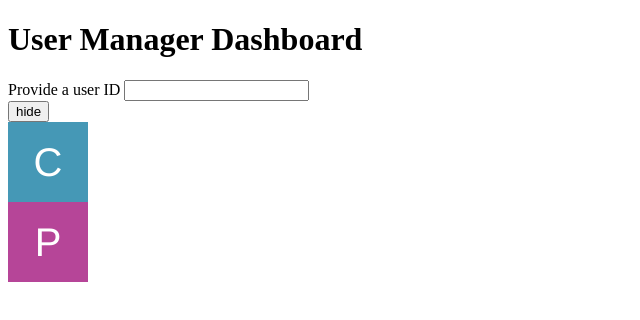
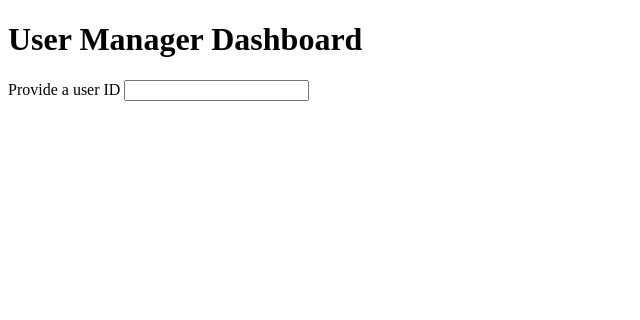
Before and after one commit to JamieVaughn/user-mgr, a plain HTML site: page index.html in a window 1280 px wide. Shown: the whole page, without its empty margins (0-640 px from the left). Drawn offline with Linux system fonts and the light colour scheme.

Commit message:
hide animation

```diff
--- a/index.html
+++ b/index.html
@@ -26,7 +26,7 @@
 
         </output>
     </main>
-    <section>
+    <section style='display: none'>
         <button onclick='this.parentNode.style.display ="none"'>hide</button>
         <div class="box callback">C</div>
         <div class="box promise">P</div>
```
